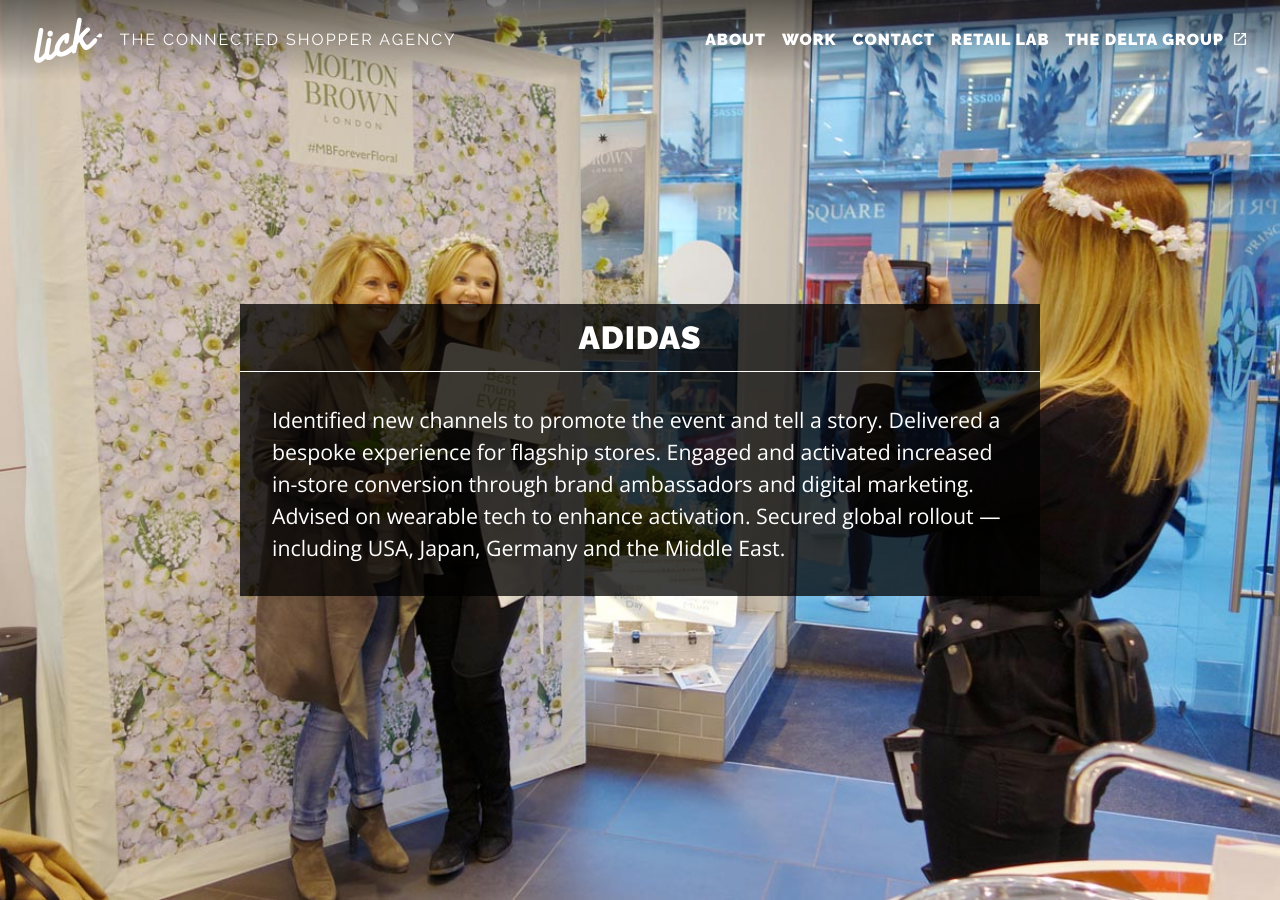
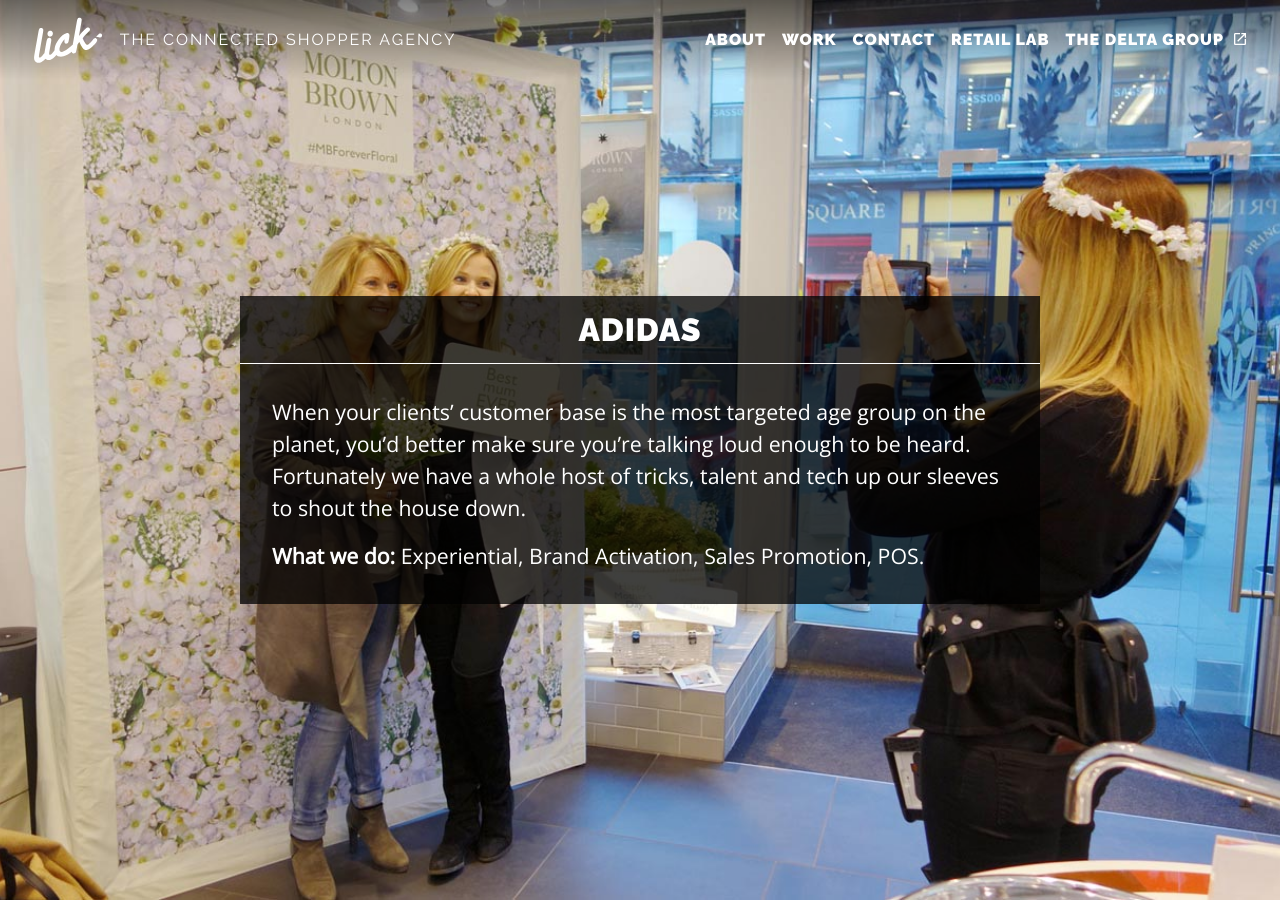
Before and after one commit to lickcreative/website, a Jekyll site: the page built from _work/adidas.markdown, in a window 1280 px wide and 900 px high. Built offline with Jekyll 4.4.1, drawn with Linux system fonts in a browser that asks for light colours.

Commit message:
Updated Adidas

```diff
--- a/_work/adidas.markdown
+++ b/_work/adidas.markdown
@@ -10,4 +10,6 @@ desktop_image: "/uploads/work/adidas_mobile@1x.jpg"
 mobile_image: "/uploads/work/adidas_desktop@1x.jpg"
 ---
 
-Identified new channels to promote the event and tell a story. Delivered a bespoke experience for flagship stores. Engaged and activated increased in-store conversion through brand ambassadors and digital marketing. Advised on wearable tech to enhance activation. Secured global rollout — including USA, Japan, Germany and the Middle East.
+When your clients' customer base is the most targeted age group on the planet, you'd better make sure you’re talking loud enough to be heard. Fortunately we have a whole host of tricks, talent and tech up our sleeves to shout the house down.
+
+**What we do:**  Experiential, Brand Activation, Sales Promotion, POS.
```
